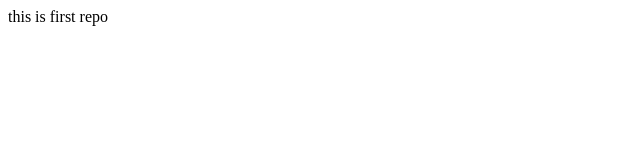
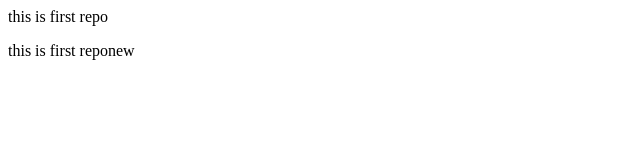
Before and after one commit to tapai-biswas/localrepo, a plain HTML site: page index.html in a window 1280 px wide. Shown: the whole page, without its empty margins (0-640 px from the left). Drawn offline with Linux system fonts and the light colour scheme.

Commit message:
change f2

```diff
--- a/index.html
+++ b/index.html
@@ -1 +1,2 @@
 <p>this is first repo</p>
+<p>this is first reponew</p>
```
